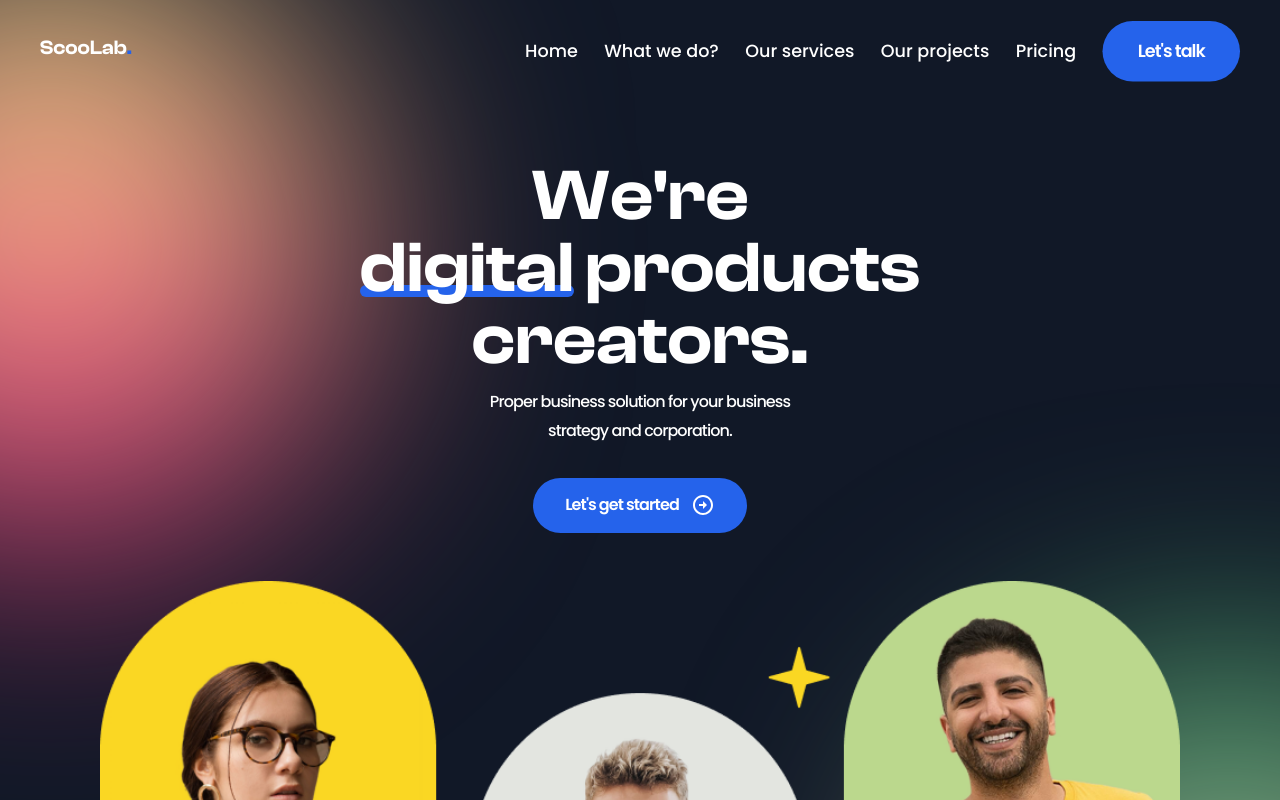
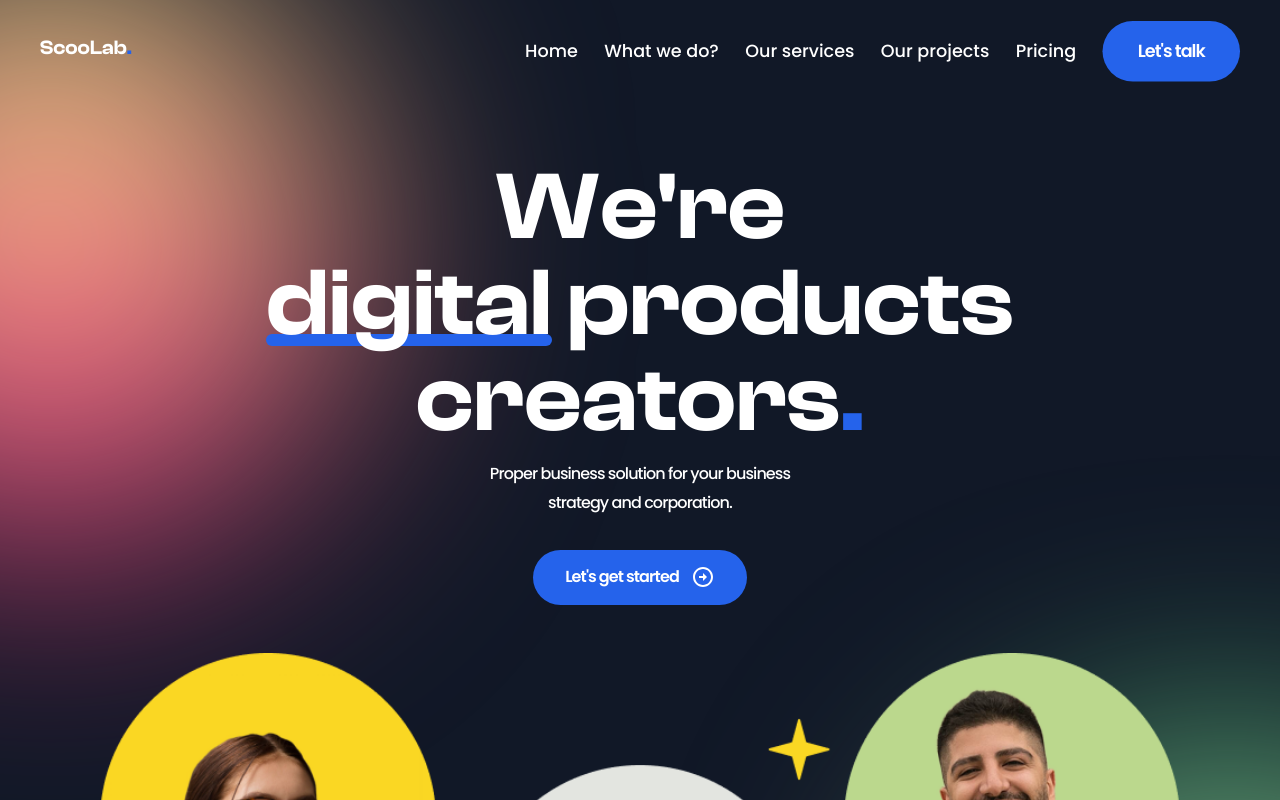
Before and after one commit to fajarfadillahh/scoolab-digital-agency-react-tailwind, a React (Vite) app: page / in a window 1280 px wide. Shown: the top 800 px of the page. Built offline with nearby package versions, Linux system fonts and the light colour scheme.

Commit message:
modified: fixed Hero - Home page

```diff
--- a/src/parts/HomePage/Hero.jsx
+++ b/src/parts/HomePage/Hero.jsx
@@ -14,7 +14,7 @@ const Hero = () => {
 
       <div className="container relative grid gap-12 sm:mx-auto sm:max-w-2xl lg:max-w-4xl 2xl:max-w-6xl">
         <div className="z-10 text-center">
-          <h1 className="section-title text-[64px] lg:text-[72px]">
+          <h1 className="section-title text-[64px] lg:text-[72px] 2xl:text-[96px]">
             We're
             <br />
             <span className="relative">
@@ -23,7 +23,7 @@ const Hero = () => {
             </span>{" "}
             products
             <br />
-            creators<span className="teblu6">.</span>
+            creators<span className="text-blue-600">.</span>
           </h1>
           <p className="section-text pb-8">
             Proper business solution for your business <br />
```
